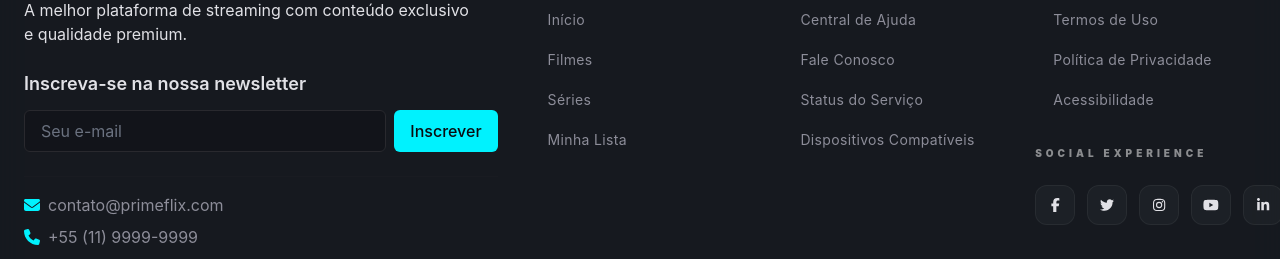
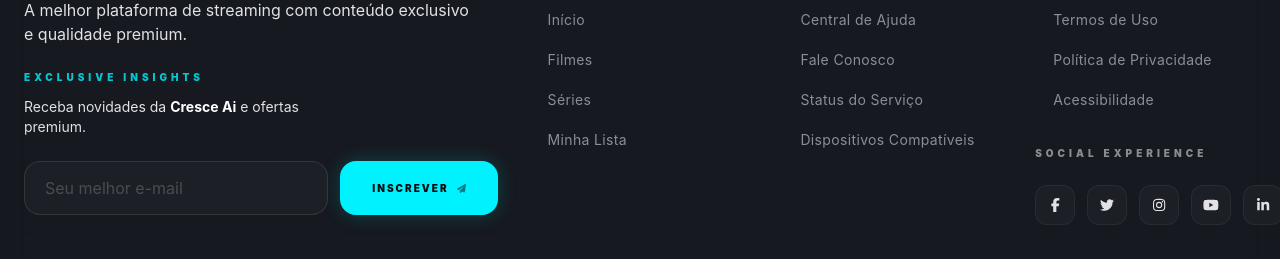
Before and after one commit to RenatofilhoDevandtech/Site-Primefix, a React (Vite) app: page /filmes in a window 1280 px wide. Shown: the part 963-1222 px from the top of the page. Built offline with nearby package versions, Linux system fonts and the light colour scheme; no server answers.

Commit message:
feat: :email: atualiza formulário de newsletter

```diff
--- a/src/components/layout/Footer/NewsletterForm.jsx
+++ b/src/components/layout/Footer/NewsletterForm.jsx
@@ -1,4 +1,6 @@
 import { useState } from 'react';
+import { FontAwesomeIcon } from '@fortawesome/react-fontawesome';
+import { faPaperPlane, faCheckCircle, faSpinner } from '@fortawesome/free-solid-svg-icons';
 
 const NewsletterForm = () => {
   const [email, setEmail] = useState('');
@@ -9,37 +11,74 @@ const NewsletterForm = () => {
     if (!email || status === 'loading') return;
 
     setStatus('loading');
-    // Simula uma chamada de API
+    // Simula a experiência de API da Cresce Ai
     setTimeout(() => {
-      console.log(`Email submetido: ${email}`);
       setStatus('success');
-      setTimeout(() => setStatus('idle'), 3000); // Reseta o formulário após 3s
+      setEmail(''); // Limpa o campo
+      setTimeout(() => setStatus('idle'), 4000);
     }, 1500);
   };
 
   return (
-    <div>
-      <h4 className="text-lg text-pr-gray-light font-semibold mb-3">Inscreva-se na nossa newsletter</h4>
-      <form onSubmit={handleSubscribe} className="flex flex-col sm:flex-row gap-2">
+    <div className="w-full flex flex-col items-center md:items-start">
+      <h4 className="text-[10px] uppercase tracking-[4px] text-pr-cyan font-black mb-3 opacity-80 text-center md:text-left">
+        Exclusive Insights
+      </h4>
+      <p className="text-sm text-pr-gray-light mb-6 text-center md:text-left max-w-xs">
+        Receba novidades da <span className="text-white font-bold">Cresce Ai</span> e ofertas premium.
+      </p>
+
+      <form onSubmit={handleSubscribe} className="w-full flex flex-col sm:flex-row gap-3">
+        <div className="relative flex-grow group">
           <input
             type="email"
-          placeholder="Seu e-mail"
-          className="px-4 py-2 bg-pr-black/30 border border-pr-border rounded-md text-white focus:outline-none focus:ring-2 focus:ring-pr-cyan flex-grow disabled:opacity-50"
+            placeholder="Seu melhor e-mail"
+            className="w-full px-5 py-3.5 bg-white/[0.03] border border-white/10 rounded-2xl text-white placeholder:text-white/20 focus:outline-none focus:border-pr-cyan/50 focus:bg-white/[0.07] transition-all duration-300 disabled:opacity-50"
             value={email}
             onChange={(e) => setEmail(e.target.value)}
             required
             disabled={status === 'loading' || status === 'success'}
           />
+        </div>
+
         <button
           type="submit"
-          className="px-4 py-2 bg-pr-cyan text-pr-black font-medium rounded-md hover:bg-pr-cyan/90 transition-colors disabled:bg-pr-gray disabled:cursor-not-allowed w-full sm:w-auto"
+          className={`relative px-8 py-3.5 rounded-2xl font-black uppercase tracking-[2px] text-[10px] transition-all duration-500 overflow-hidden min-w-[140px]
+            ${status === 'success'
+              ? 'bg-green-500 text-white'
+              : 'bg-pr-cyan text-pr-black hover:scale-105 active:scale-95 shadow-[0_0_20px_rgba(0,242,254,0.2)] hover:shadow-[0_0_30px_rgba(0,242,254,0.4)]'
+            }
+            disabled:opacity-70 disabled:cursor-not-allowed`}
           disabled={status === 'loading' || status === 'success'}
         >
-          {status === 'loading' && 'Enviando...'}
-          {status === 'success' && 'Inscrito!'}
-          {status === 'idle' && 'Inscrever'}
+          <div className="flex items-center justify-center gap-2">
+            {status === 'loading' && (
+              <>
+                <FontAwesomeIcon icon={faSpinner} className="animate-spin" />
+                <span>Processando</span>
+              </>
+            )}
+            {status === 'success' && (
+              <>
+                <FontAwesomeIcon icon={faCheckCircle} />
+                <span>Inscrito</span>
+              </>
+            )}
+            {status === 'idle' && (
+              <>
+                <span>Inscrever</span>
+                <FontAwesomeIcon icon={faPaperPlane} className="text-[9px] opacity-50" />
+              </>
+            )}
+          </div>
         </button>
       </form>
+
+      {status === 'success' && (
+        <p className="mt-3 text-[10px] text-green-400 animate-pulse uppercase tracking-widest font-bold">
+          Bem-vindo ao ecossistema premium!
+        </p>
+      )}
     </div>
   );
 };
```
Lines whose indentation alone changed are shown as unchanged.
